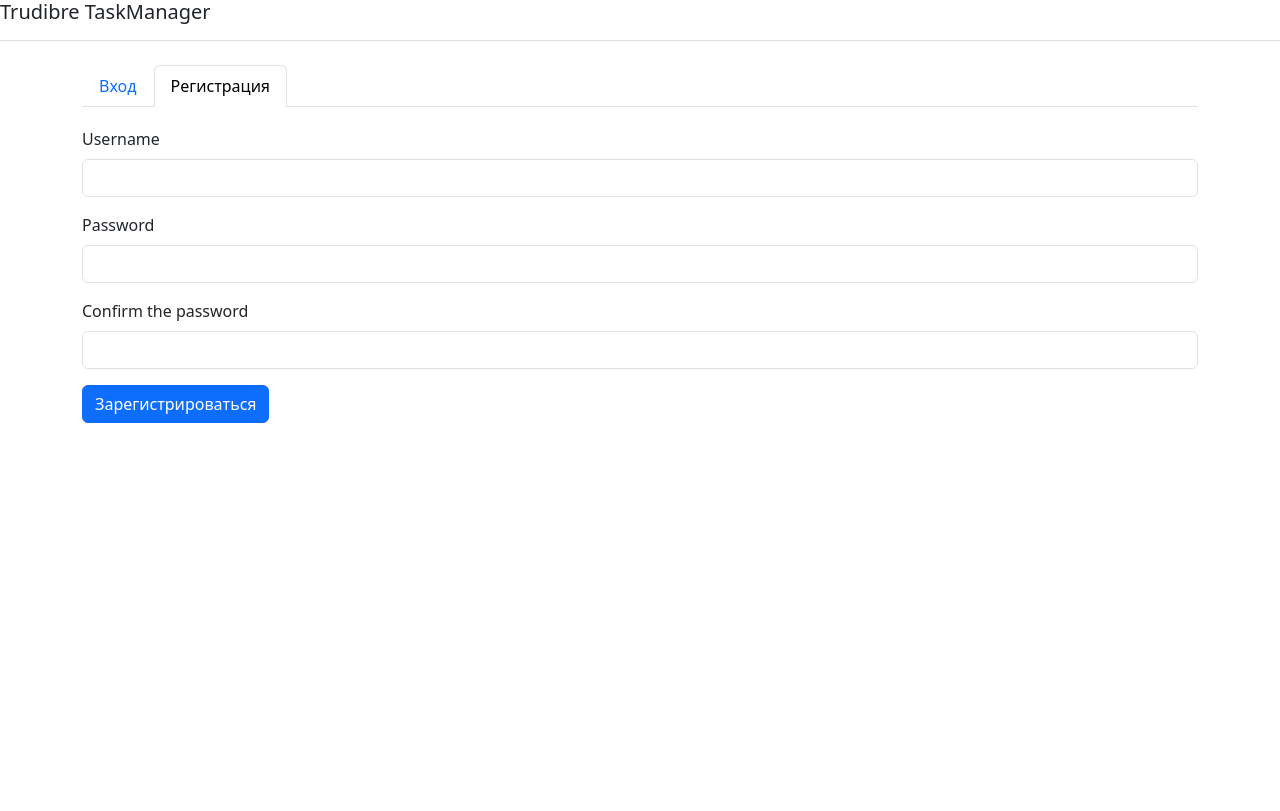
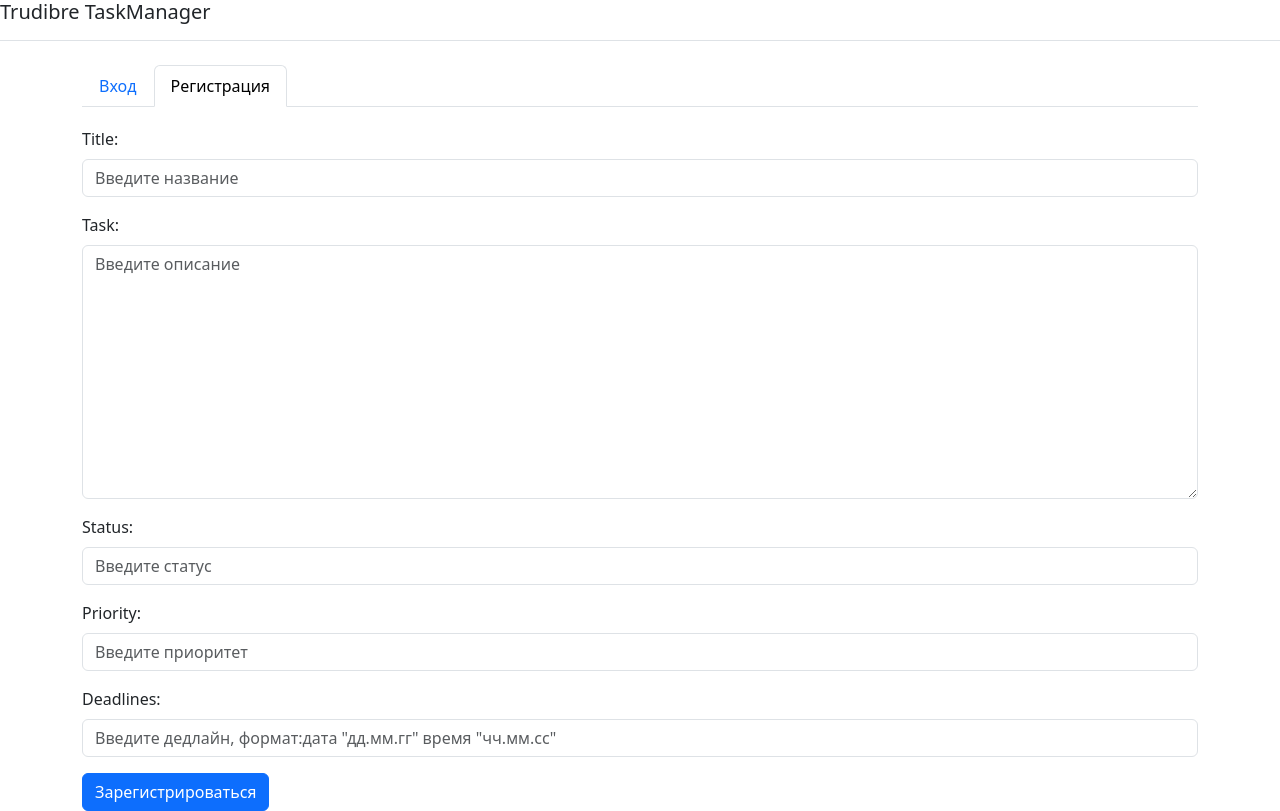
Before and after one commit to SergeiKogutov/project-on-django, a Django app: template taskmanager/main/templates/main/register.html in a window 1280 px wide, after a click on "Регистрация". Before the commit the page ends 423 px from the top, so only its background shows below. Run offline with Django 5.2, Linux system fonts and the light colour scheme; the template is opened without the code that fills it: values that come from a table or form of the project are taken from there, others are empty.

Commit message:
add login and register

```diff
--- a/taskmanager/main/forms.py
+++ b/taskmanager/main/forms.py
@@ -1,6 +1,6 @@
 from .models import Task
-from django.forms import ModelForm, TextInput, Textarea
-
+from django.forms import ModelForm, TextInput, Textarea, CharField, EmailInput, EmailField, PasswordInput
+from django.contrib.auth.models import User
 
 class TaskForm(ModelForm):
     class Meta:
@@ -25,6 +25,18 @@ class TaskForm(ModelForm):
             }),
             "deadlines": TextInput(attrs={
                 'class': 'form-control',
-                'placeholder': 'Введите дедлайн, формат:дата "дд.мм.гг" время "сс.мм.чч"'
+                'placeholder': 'Введите дедлайн, формат:дата "дд.мм.гг" время "чч.мм.сс"'
             }),
         }
+
+
+
+# class RegisterUserForm(UserCreationForm):
+#     username = CharField(label='Логин', widget=TextInput(attrs={'class': 'form-input'}))
+#     email = EmailField(label='Email', widget=EmailInput(attrs={'class': 'form-input'}))
+#     password1 = CharField(label='Пароль', widget=PasswordInput(attrs={'class': 'form-input'}))
+#     password2 = CharField(label='Повтор пароля', widget=PasswordInput(attrs={'class': 'form-input'}))
+
+#     class Meta:
+#         model = User
+#         fields = ('username', 'email', 'password1', 'password2')
--- a/taskmanager/main/templates/main/register.html
+++ b/taskmanager/main/templates/main/register.html
@@ -32,6 +32,7 @@
         <div class="tab-content" id="myTabContent">
             <div class="tab-pane fade show active" id="login" role="tabpanel" aria-labelledby="login-tab">
                 <form id="loginForm">
+                    {% csrf_token %}
                     <div class="mb-3">
                         <label for="loginUsername" class="form-label">Username</label>
                         <input type="text" class="form-control" id="loginUsername" name="username" required>
@@ -40,24 +41,17 @@
                         <label for="loginPassword" class="form-label">Password</label>
                         <input type="password" class="form-control" id="loginPassword" name="password" required>
                     </div>
-                    <button type="submit" class="btn btn-primary" href="{% url 'Home' %}">Войти</button>
+                    <button type="submit" class="btn btn-primary">Войти</button>
                 </form>
             </div>
             <div class="tab-pane fade" id="register" role="tabpanel" aria-labelledby="register-tab">
-                <form id="loginForm">
-                    <div class="mb-3">
-                        <label for="registerUsername" class="form-label">Username</label>
-                        <input type="text" class="form-control" id="registerUsername" name="username" required>
-                    </div>
-                    <div class="mb-3">
-                        <label for="registerPassword" class="form-label">Password</label>
-                        <input type="password" class="form-control" id="registerPassword" name="password" required>
-                    </div>
-                    <div class="mb-3">
-                        <label for="registerConfirmPassword" class="form-label">Confirm the password</label>
-                        <input type="password" class="form-control" id="registerConfirmPassword" name="confirm_password" required>
-                    </div>
-                    <button type="submit" class="btn btn-primary" href="{% url 'Home' %}">Зарегистрироваться</button>
+                <form method="post" >
+                    {% csrf_token %}
+                    {% for f in form %}
+                        <p><label class="form-label" for="{{ f.id_for_label }}">{{f.label}}: </label>{{ f }}</p>
+                        <div class="form-error">{{ f.errors }}</div>
+                    {% endfor %}
+                    <button id="registerButton" type="submit" class="btn btn-primary" action="{% url 'Home' %}">Зарегистрироваться</button>
                 </form>
             </div>
         </div>
@@ -66,12 +60,11 @@
     <script>
         // Обработчик формы входа
         document.getElementById('loginForm').addEventListener('submit', async function(event) {
-            event.pr
-eventDefault(); // Предотвращаем стандартное поведение формы
+            event.preventDefault(); // Предотвращаем стандартное поведение формы
             const username = document.getElementById('loginUsername').value;
             const password = document.getElementById('loginPassword').value;
             try {
-                const response = await fetch({
+                const response = await fetch('/api/token/', {
                     method: 'POST',
                     headers: {
                         'Content-Type': 'application/json',
@@ -81,18 +74,25 @@ eventDefault(); // Предотвращаем стандартное повед
                 if (response.ok) {
                     const data = await response.json();
                     // Сохраните токен в локальное хранилище или куки
-                    localStorage.setItem('token', data.token);
-                    // Перенаправьте пользователя на главную страницу или другую
-                    window.location.href = "{% url 'Home' %}";
+                    localStorage.setItem('token', data.access);
+                    window.location.href = "{% url 'Home' %}"; // Перенаправьте пользователя на главную страницу
                 } else {
                     const errorData = await response.json();
-                    alert(errorData.message || 'Ошибка входа');
+                    alert(errorData.detail || 'Ошибка входа');
                 }
             } catch (error) {
                 console.error('Ошибка:', error);
                 alert('Не удалось выполнить вход');
             }
         });
+        document.getElementById('registerButton').addEventListener('click', function() {
+            // Здесь вы можете добавить логику регистрации
+            // Если регистрация успешна, вы перенаправляете пользователя
+            const data = await response.json();
+            // Сохраните токен в локальное хранилище или куки
+            localStorage.setItem('token', data.access);
+            window.location.href = "{% url 'Home' %}";
+        });
     </script>
 </body>
 </html>
--- a/taskmanager/main/urls.py
+++ b/taskmanager/main/urls.py
@@ -1,8 +1,12 @@
 from django.urls import path
 from . import views
+from .views import *
+from rest_framework_simplejwt.views import TokenObtainPairView, TokenRefreshView
 
 urlpatterns = [
-    path('', views.index, name='Home'),
-    path('about', views.about, name='About'),
-    path('create', views.create, name='Create')
+    path('task', views.index, name='Home'),
+    path('create', views.create, name='Create'),
+    path('', RegisterUser.as_view(), name='Register'),
+    path('api/token/', TokenObtainPairView.as_view(), name='token_obtain_pair'),
+    path('api/token/refresh/', TokenRefreshView.as_view(), name='token_refresh')
 ]
```
Also changed, not shown: taskmanager/main/templates/main/base.html (+25 -0 lines), taskmanager/main/templates/main/index.html (+2 -22 lines), taskmanager/main/views.py (+18 -1 lines).
